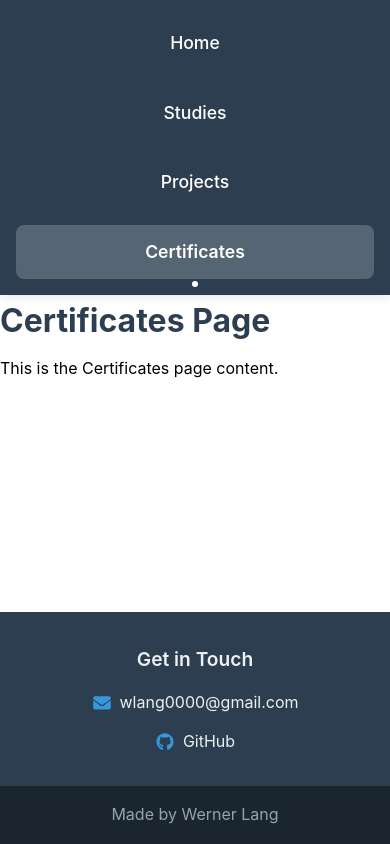
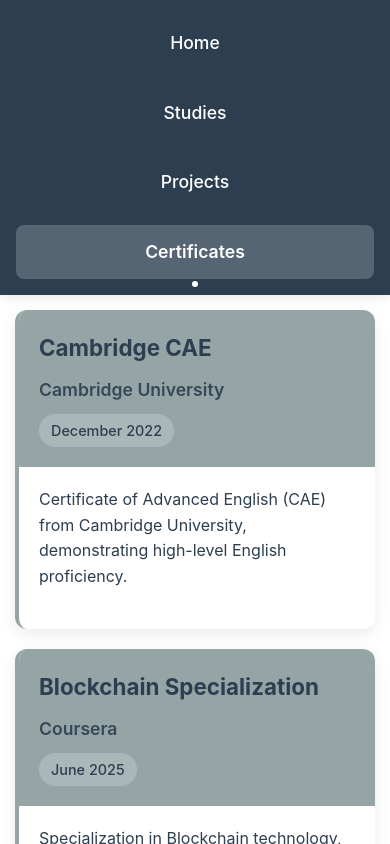
Before and after one commit to 00WernerLang/Curriculum_WebApp, a React (Vite) app: page /certificates in a window 390 px wide. Shown: the top 844 px of the page. Built offline with nearby package versions, Linux system fonts and the light colour scheme.

Commit message:
feat(Certificate): add CertificateCard and CertificateCardContainer and placed them on the certificate page.

```diff
--- /dev/null
+++ b/src/components/CertificateCard.jsx
@@ -0,0 +1,20 @@
+import "./CertificateCards.css"
+
+function CertificateCard({Name, Issuer, IssueDate, Description}){
+    return (
+        <div className="certificate-card">
+            <section id="certificate-card">
+                <div className="card-header">
+                    <h2 className="certificate-name">{Name}</h2>
+                    <h3 className="issuer">{Issuer}</h3>
+                    <span className="issue-date">{IssueDate}</span>
+                </div>
+                <div className="card-body">
+                    <p className="description">{Description}</p>
+                </div>
+            </section>
+        </div>
+    )
+}
+
+export default CertificateCard;
--- /dev/null
+++ b/src/components/CertificateCardContainer.jsx
@@ -0,0 +1,53 @@
+import CertificateCard from "./CertificateCard.jsx";
+
+function CertificateCardContainer(){
+    const CertificateCards =[
+        {
+            Name: "Cambridge CAE",
+            Issuer: "Cambridge University",
+            IssueDate: "December 2022",
+            Description: "Certificate of Advanced English (CAE) from Cambridge University, demonstrating high-level English proficiency."
+        },
+        {
+            Name: "Blockchain Specialization",
+            Issuer: "Coursera",
+            IssueDate: "June 2025",
+            Description: "Specialization in Blockchain technology, covering fundamentals, smart contracts, and decentralized applications."
+        },
+        {
+            Name: "Introduction to MongoDB",
+            Issuer: "MongoDB University",
+            IssueDate: "October 2024",
+            Description: "Comprehensive course on MongoDB, covering database design, querying, and performance optimization."
+        },
+        {
+            Name: "HTML, CSS, and JavaScript for Web Developers",
+            Issuer: "Coursera",
+            IssueDate: "August 2024",
+            Description: "Comprehensive course on web development using HTML, CSS, and JavaScript to build responsive and interactive websites."
+        },
+        {
+            Name: "Goethe-Zertifikat A1",
+            Issuer: "Goethe-Institut",
+            IssueDate: "August 2022",
+            Description: "Goethe-Zertifikat A1 certification from Goethe-Institut, indicating basic proficiency in the German language."
+        }
+    ]
+
+    return(
+        <div className="certificate-card-container">
+                {CertificateCards.map((card, index) => (
+                    <CertificateCard
+                        key={index}
+                        Name={card.Name}
+                        Issuer={card.Issuer}
+                        IssueDate={card.IssueDate}
+                        Description={card.Description}
+                    />
+                ))}
+
+        </div>
+    )
+}
+
+export default CertificateCardContainer;
--- /dev/null
+++ b/src/components/CertificateCards.css
@@ -0,0 +1,96 @@
+.certificate-card-container {
+    display: flex;
+    flex-direction: column;
+    gap: 25px;
+    max-width: 1000px;
+    margin: 0 auto;
+    padding: 20px;
+}
+
+.certificate-card {
+    background: #ffffff;
+    border-radius: 12px;
+    overflow: hidden;
+    box-shadow: 0 5px 15px rgba(0, 0, 0, 0.08);
+    transition: all 0.3s ease;
+    border-left: 4px solid #95a5a6;
+    position: relative;
+}
+
+
+.certificate-name {
+    font-size: 1.6rem;
+    margin-bottom: 10px;
+    font-weight: 700;
+}
+
+.issuer {
+    font-size: 1.2rem;
+    margin-bottom: 10px;
+    font-weight: 600;
+    opacity: 0.9;
+}
+
+.issue-date {
+    display: inline-block;
+    background: rgba(255, 255, 255, 0.2);
+    padding: 5px 12px;
+    border-radius: 20px;
+    font-size: 0.9rem;
+    font-weight: 500;
+}
+
+@keyframes fadeInUp {
+    from {
+        opacity: 0;
+        transform: translateY(20px);
+    }
+    to {
+        opacity: 1;
+        transform: translateY(0);
+    }
+}
+
+.certificate-card {
+    animation: fadeInUp 0.6s ease forwards;
+}
+
+
+@media (max-width: 768px) {
+    .certificate-card-container {
+        padding: 15px;
+        gap: 20px;
+    }
+
+    .card-header {
+        padding: 20px;
+    }
+
+    .certificate-name {
+        font-size: 1.4rem;
+    }
+
+    .issuer {
+        font-size: 1.1rem;
+    }
+
+    .card-body {
+        padding: 20px;
+    }
+
+    .description {
+        font-size: 1rem;
+    }
+}
+
+@media print {
+    .certificate-card {
+        break-inside: avoid;
+        box-shadow: none;
+        border: 1px solid #ddd;
+    }
+
+    .certificate-card:hover {
+        transform: none;
+    }
+}
--- a/src/components/StudyCard.jsx
+++ b/src/components/StudyCard.jsx
@@ -1,6 +1,7 @@
 function StudyCard({degree, institution, date, description}) {
     return (
         <div className="study-card">
+
             <div className="card-header">
                 <span className="Date"> {date} </span>
                 <h2 className="degree">{degree}</h2>
--- a/src/components/StudyCardContainer.jsx
+++ b/src/components/StudyCardContainer.jsx
@@ -20,6 +20,7 @@
 
     return(
         <div className="study-cards-container">
+            <section id="study-card">
                 <header>
                     <h1>Academic Journey</h1>
                     <p className="subtitle">A visual representation of my educational background and qualifications</p>
@@ -36,6 +37,8 @@
                         />
                     ))}
                 </div>
+            </section>
+
         </div>
     );
 }
--- a/src/pages/Certificates.jsx
+++ b/src/pages/Certificates.jsx
@@ -1,8 +1,9 @@
+import CertificateCardContainer from "../components/CertificateCardContainer.jsx";
+
 function Certificates() {
     return (
         <div>
-            <h1>Certificates Page</h1>
-            <p>This is the Certificates page content.</p>
+            <CertificateCardContainer/>
         </div>
     );
 }
```
Lines whose indentation alone changed are shown as unchanged.
